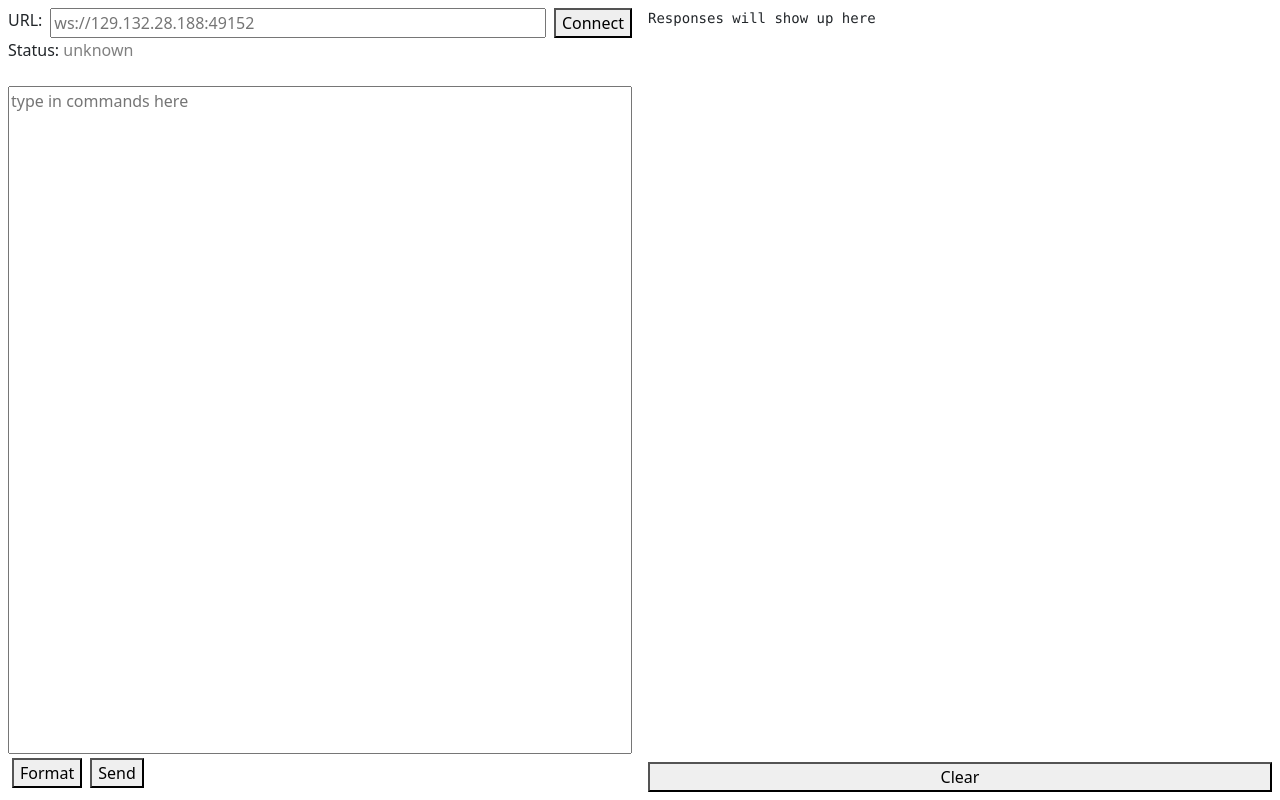
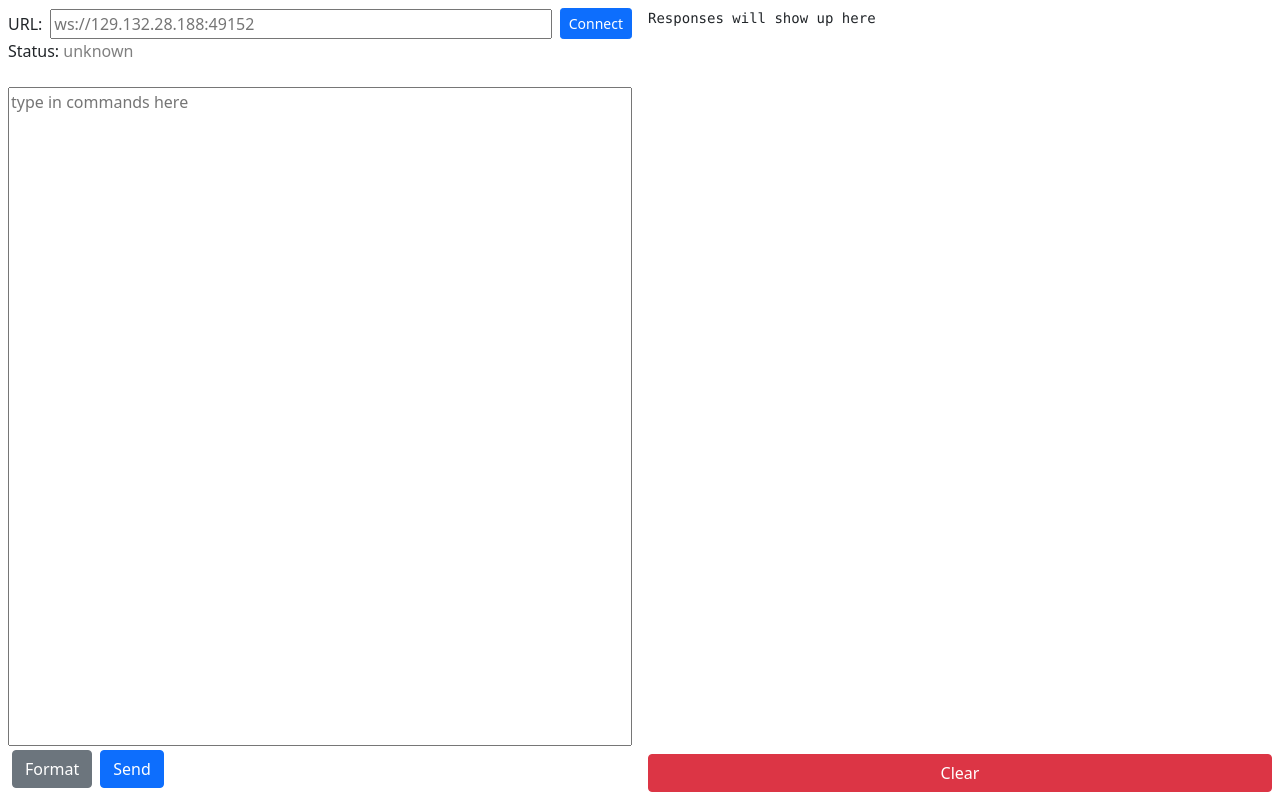
Before and after one commit to Albinutte/websocketer, a website: page public/index.html in a window 1280 px wide. Drawn offline with nearby package versions, Linux system fonts and the light colour scheme.

Commit message:
Use bootstrap buttons

```diff
--- a/public/index.html
+++ b/public/index.html
@@ -11,22 +11,22 @@
 <div class="d-flex flex-row h-100">
   <div class="flex-fill p-2 w-50 d-flex flex-column">
     <div class="mb-4">
-      <form class="d-flex flex-row">
+      <form class="d-flex flex-row align-items-center">
         <div>URL: </div>
         <input id="url-input" class="flex-fill mx-2" placeholder="ws://129.132.28.188:49152" name="url"></input>
-        <button id="connect-url-button" type="submit">Connect</button>
+        <button class="btn btn-primary btn-sm" id="connect-url-button" type="submit">Connect</button>
       </form>
       <div>Status: <span id="status-span" data-state="unknown">unknown</span></div>
     </div>
     <textarea id="input-textarea" class="flex-fill w-100" placeholder="type in commands here" style="resize:none;"></textarea>
     <div class="d-flex flex-row">
-      <button class="m-1" id="format-button">Format</button>
-      <button class="m-1" id="send-button">Send</button>
+      <button class="btn btn-secondary m-1" id="format-button">Format</button>
+      <button class="btn btn-primary m-1" id="send-button">Send</button>
     </div>
   </div>
   <div class="d-flex flex-column p-2 w-50 flex-fill">
     <pre class="flex-fill" id="response-pre" data-updated="false">Responses will show up here</pre>
-    <button id="clear-button">Clear</button>
+    <button id="clear-button" class="btn btn-danger">Clear</button>
   </div>
 </div>
 </body>
```
